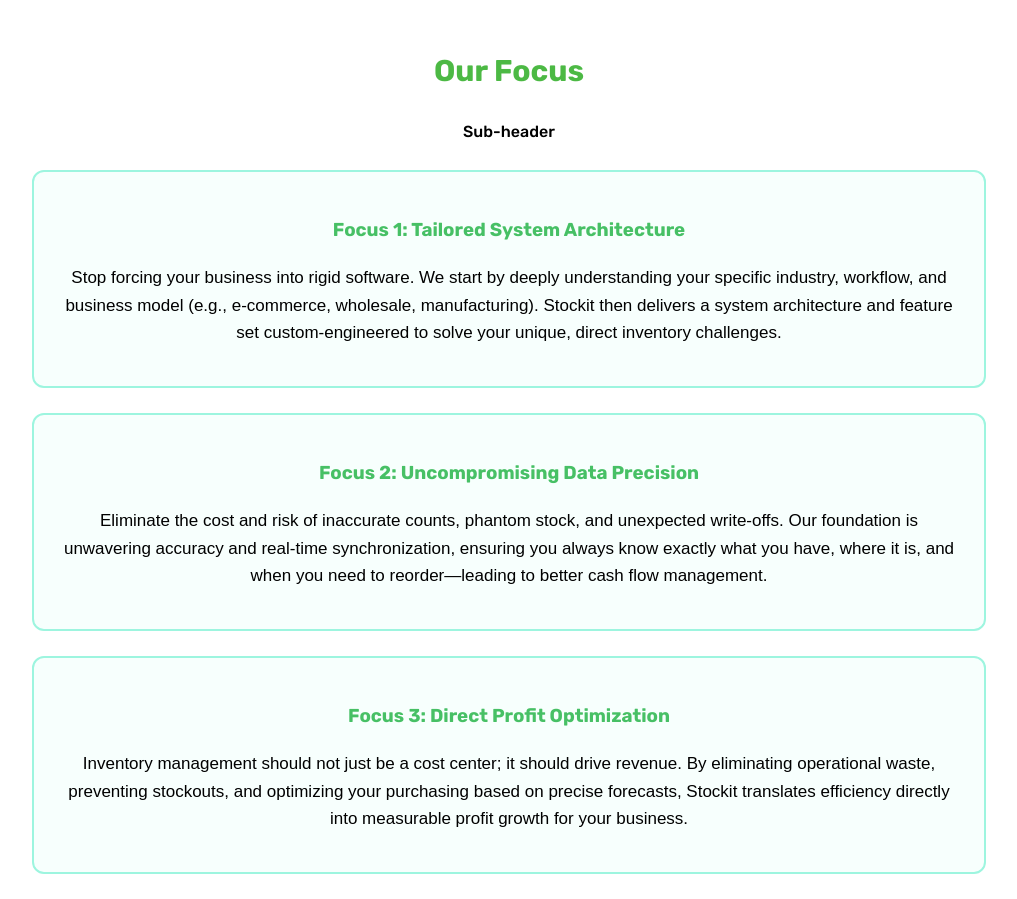
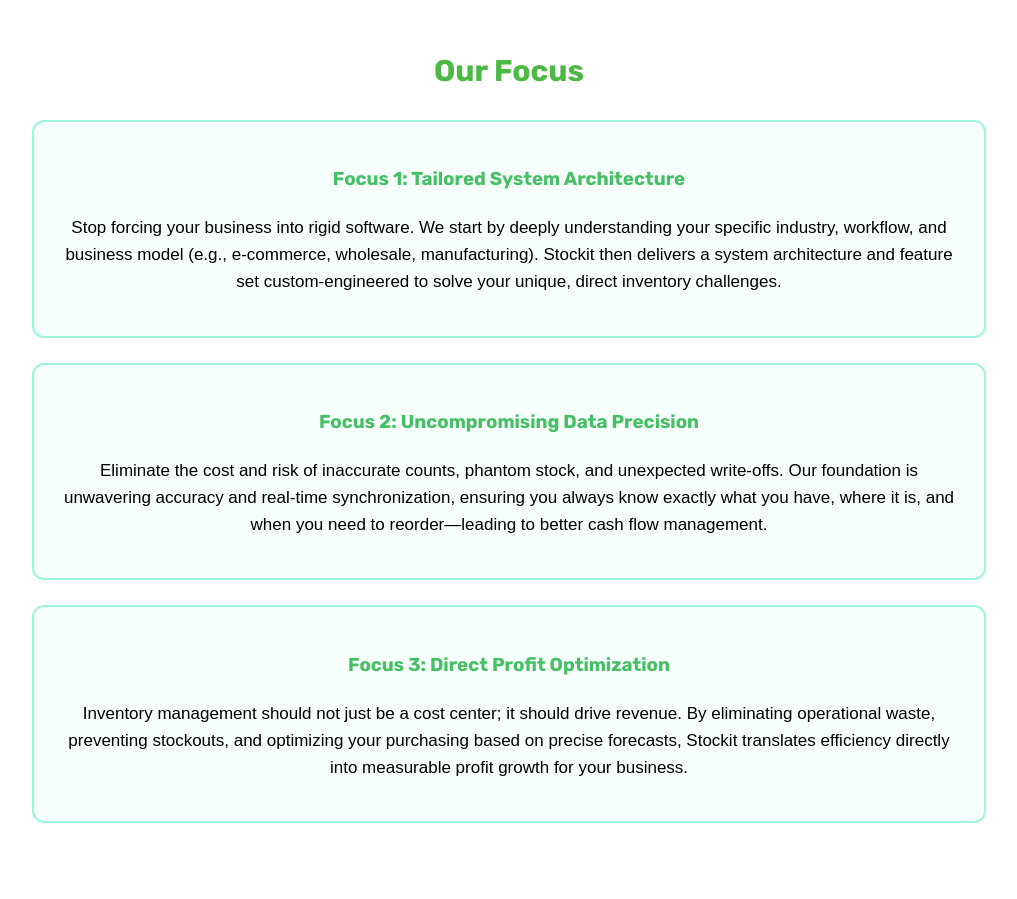
Before and after one commit to HawtonMAJ/WDD130-CATALA, a plain HTML site: page aboutus.html in a window 1280 px wide. Shown: the part 1249-2148 px from the top of the page, without its empty margins (131-1148 px from the left). After the commit the page ends 2097 px from the top, so only its background shows below. Drawn offline with Linux system fonts and the light colour scheme; a web font is replaced by a local one.

Commit message:
lil update to about us

```diff
--- a/aboutus.html
+++ b/aboutus.html
@@ -44,7 +44,6 @@
 
     <section id="our-focus">
       <h2>Our Focus</h2>
-      <h4>Sub-header</h4>
 
       <!-- Focus 1 -->
       <div class="focus-item">
```
